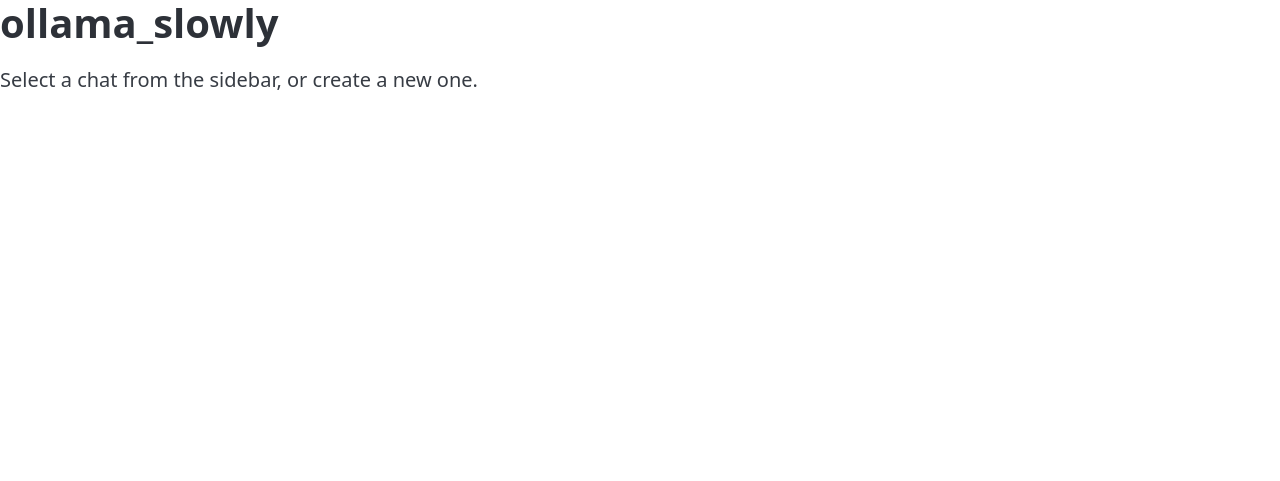
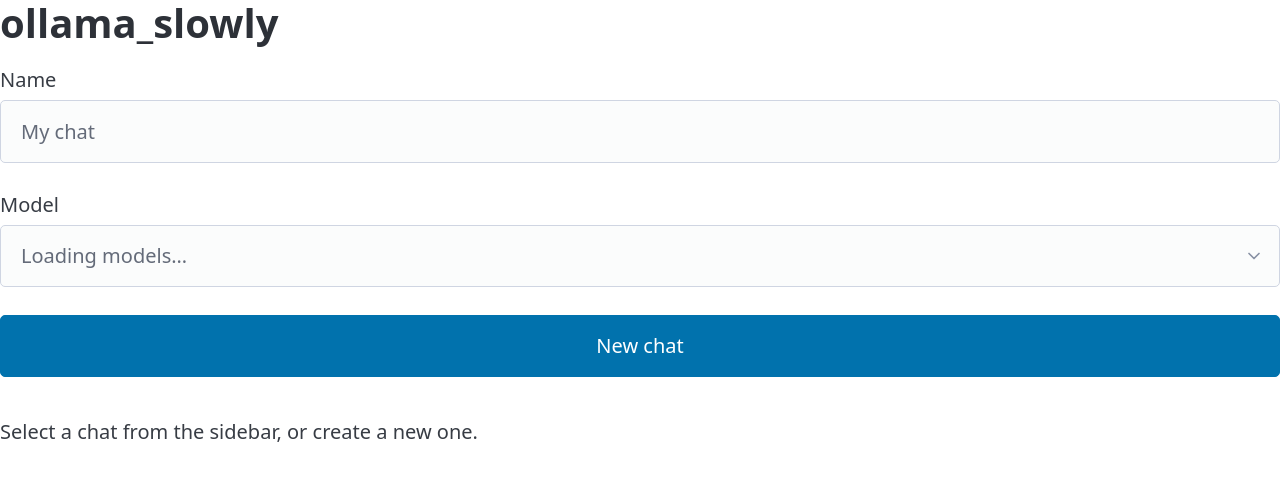
Before and after one commit to kylegwlawrence/slowly_ollama, a FastAPI app: template templates/index.html in a window 1280 px wide. Shown: the top 481 px of the page. Run offline with FastAPI, Linux system fonts and the light colour scheme; the template is opened without the code that fills it, so the values that code supplies are empty.

Commit message:
Phase 7 step 3a: sidebar new-chat form with auto-loading model dropdown
Adds _new_chat_form.html to the sidebar. The <select name="model">
HTMX-loads its options from GET /models on page-load
(`hx-trigger="load"`); the form itself posts to /chats and prepends
the returned <li> into #chats-list, then resets on success so the
next chat starts fresh.

Without this, you could only create conversations via curl — now the
UI is genuinely usable end-to-end.

Co-Authored-By: Claude Opus 4.7 <noreply@anthropic.com>

```diff
--- /dev/null
+++ b/templates/_new_chat_form.html
@@ -0,0 +1,34 @@
+{# Sidebar form to create a new conversation.
+
+   Two HTMX flows run side-by-side here:
+
+   1. The <select name="model"> auto-loads its <option> tags from
+      GET /models the moment the form lands in the DOM
+      (`hx-trigger="load"`). The placeholder is replaced as soon as
+      Ollama responds.
+
+   2. The <form> itself posts to /chats. The response is one <li>
+      (the new chat row) which HTMX prepends to `#chats-list` via
+      `hx-swap="afterbegin"`. After a successful response the form
+      resets so the next chat starts from a clean state. #}
+<form class="new-chat-form"
+      hx-post="/chats"
+      hx-target="#chats-list"
+      hx-swap="afterbegin"
+      hx-on::after-request="if (event.detail.successful) this.reset()">
+  <label>
+    Name
+    <input type="text" name="name" required placeholder="My chat">
+  </label>
+  <label>
+    Model
+    <select name="model" required
+            hx-get="/models"
+            hx-trigger="load"
+            hx-target="this"
+            hx-swap="innerHTML">
+      <option value="">Loading models…</option>
+    </select>
+  </label>
+  <button type="submit">New chat</button>
+</form>
--- a/templates/index.html
+++ b/templates/index.html
@@ -10,6 +10,7 @@
 <div class="layout">
   <aside class="sidebar">
     <h1>ollama_slowly</h1>
+    {% include "_new_chat_form.html" %}
     {% include "_chats_list.html" %}
   </aside>
 
```
Also changed, not shown: tests/test_routes.py (+35 -0 lines).
